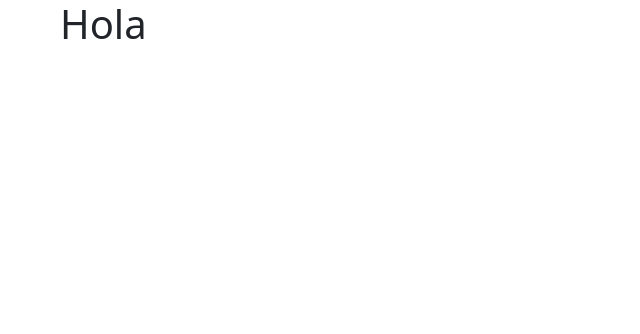
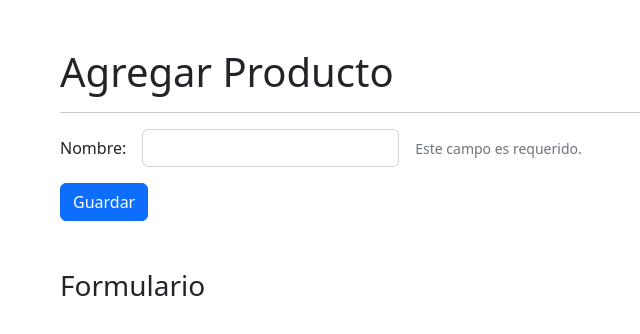
Before and after one commit to JuanPedroSanchezAlvarez/portfolio-app, an Angular app: page /productos/agregar in a window 1280 px wide. Before the commit this address led to /. Shown: the top 334 px of the page, without its empty margins (22-662 px from the left). Built offline with nearby package versions, Linux system fonts and the light colour scheme.

Commit message:
Estructura de proyecto

```diff
--- a/src/app/app-routing.module.ts
+++ b/src/app/app-routing.module.ts
@@ -1,7 +1,10 @@
 import { NgModule } from '@angular/core';
 import { RouterModule, Routes } from '@angular/router';
 
-const routes: Routes = [];
+const routes: Routes = [
+  { path: 'productos', loadChildren: () => import('./productos/productos.module').then( m => m.ProductosModule ) },
+  { path: '**', redirectTo: 'productos' }
+];
 
 @NgModule({
   imports: [RouterModule.forRoot(routes)],
--- a/src/app/app.component.html
+++ b/src/app/app.component.html
@@ -1 +1 @@
-<h1>Hola</h1>
+<router-outlet></router-outlet>
--- /dev/null
+++ b/src/app/productos/pages/agregar/agregar.component.html
@@ -0,0 +1,30 @@
+<h1 class="mt-5">Agregar Producto</h1>
+<hr>
+
+<form>
+
+    <div class="row g-3 align-items-center mb-3">
+
+        <div class="col-auto">
+            <label class="col-form-label">Nombre:</label>
+        </div>
+
+        <div class="col-auto">
+            <input class="form-control">
+        </div>
+
+        <div class="col-auto">
+            <span class="form-text">Este campo es requerido.</span>
+        </div>
+
+    </div>
+
+    <div class="row mt-3">
+        <div class="col">
+            <button class="btn btn-primary">Guardar</button>
+        </div>
+    </div>
+
+</form>
+
+<h3 class="mt-5">Formulario</h3>
--- /dev/null
+++ b/src/app/productos/pages/agregar/agregar.component.ts
@@ -0,0 +1,15 @@
+import { Component, OnInit } from '@angular/core';
+
+@Component({
+  selector: 'app-agregar',
+  templateUrl: './agregar.component.html',
+  styleUrls: ['./agregar.component.css']
+})
+export class AgregarComponent implements OnInit {
+
+  constructor() { }
+
+  ngOnInit(): void {
+  }
+
+}
--- a/src/index.html
+++ b/src/index.html
@@ -7,7 +7,7 @@
   <meta name="viewport" content="width=device-width, initial-scale=1">
   <link rel="icon" type="image/x-icon" href="favicon.ico">
   <link href="https://cdn.jsdelivr.net/npm/bootstrap@5.2.3/dist/css/bootstrap.min.css" rel="stylesheet" integrity="sha384-rbsA2VBKQhggwzxH7pPCaAqO46MgnOM80zW1RWuH61DGLwZJEdK2Kadq2F9CUG65" crossorigin="anonymous">
-<script src="https://cdn.jsdelivr.net/npm/bootstrap@5.2.3/dist/js/bootstrap.bundle.min.js" integrity="sha384-kenU1KFdBIe4zVF0s0G1M5b4hcpxyD9F7jL+jjXkk+Q2h455rYXK/7HAuoJl+0I4" crossorigin="anonymous"></script>
+  <script src="https://cdn.jsdelivr.net/npm/bootstrap@5.2.3/dist/js/bootstrap.bundle.min.js" integrity="sha384-kenU1KFdBIe4zVF0s0G1M5b4hcpxyD9F7jL+jjXkk+Q2h455rYXK/7HAuoJl+0I4" crossorigin="anonymous"></script>
 </head>
 <body class="container">
   <app-root></app-root>
```
Also changed, not shown: src/app/productos/productos-routing.module.ts (added, +19 -0 lines), src/app/productos/productos.module.ts (added, +17 -0 lines), src/app/shared/shared.module.ts (added, +12 -0 lines), src/app/productos/pages/agregar/agregar.component.css (added), 1 other file (tests, documents, lock files or other folders).
